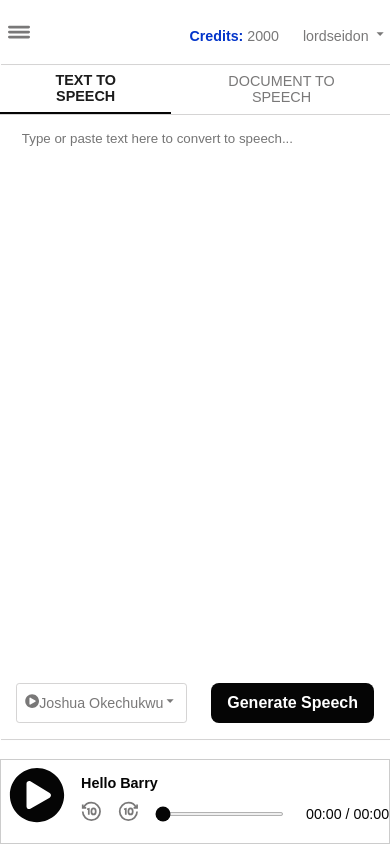
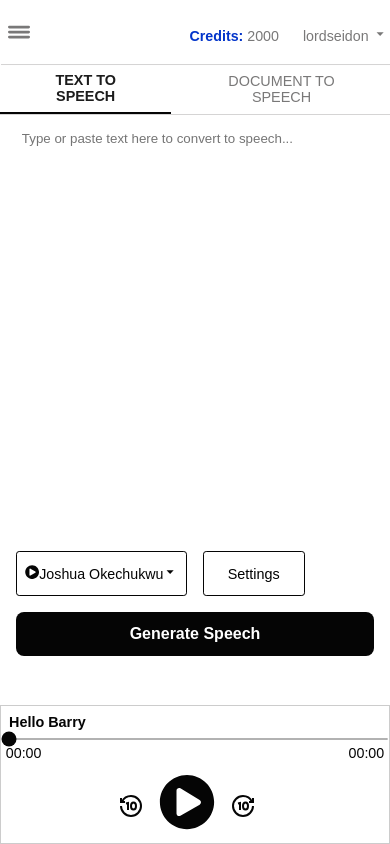
Before and after one commit to Lordsedion/Stellar-Voice, a React (Create React App) app: page / in a window 390 px wide. Built offline with nearby package versions, Linux system fonts and the light colour scheme.

Commit message:
Refurbished the Ui/UX feel, added useContext to lift state up for the audio player

```diff
--- a/package.json
+++ b/package.json
@@ -12,10 +12,12 @@
     "@types/react-dom": "^18.2.25",
     "react-dom": "^18.2.0",
     "react-icons": "^5.0.1",
+    "react-redux": "^9.1.1",
     "react-router": "^6.22.3",
     "react-router-dom": "^6.22.3",
     "react-scripts": "5.0.1",
     "react-typescript": "^1.0.0",
+    "redux": "^5.0.1",
     "typescript": "^4.9.5",
     "web-vitals": "^2.1.4"
   },
--- a/src/components/main/Main.tsx
+++ b/src/components/main/Main.tsx
@@ -3,16 +3,35 @@ import './main.css';
 import { MainView } from "./MainView";
 import { Nav } from "./nav/Nav";
 import MainViewDash from "./mainview_dash/MainViewDash";
+import { useState, useContext, createContext } from "react";
+
+export const GlobalContext = createContext<GlobalType | undefined>(undefined)
+
+export type GlobalType = {
+  currentTime: number
+  duration: number
+  pause: boolean
+
+  setCurrentTime: (value:number)=>void
+  setDuration: (value:number)=>void
+  setPause: (value:boolean)=>void
+}
 
 function Main() {
+  const [currentTime, setCurrentTime] = useState(0)
+  const [duration, setDuration] = useState(0)
+  const [pause, setPause] = useState(false)
   return (
-    <div className="main">
+    <GlobalContext.Provider value={{currentTime, duration, pause, setCurrentTime, setDuration, setPause}}>
+      <div className="main">
       <div className="main-div-holder">
         <MainView/>
         <MainViewDash/>
       </div>
 
     </div>
+    </GlobalContext.Provider>
+
   );
 }
 
--- a/src/components/main/mainview_dash/MainViewDash.tsx
+++ b/src/components/main/mainview_dash/MainViewDash.tsx
@@ -1,5 +1,5 @@
 
-import React, { useEffect } from 'react'
+import React, { useContext, useEffect } from 'react'
 import { useState} from 'react'
 import './mainview_dash.css'
 import MultipleFileUploader from './File';
@@ -7,17 +7,23 @@ import char from '../../../logo.svg'
 import { IoMdArrowDropdown } from "react-icons/io";
 import AudioBar from './audio/Audio';
 import { SlArrowUp } from 'react-icons/sl';
-import { FaPlayCircle, FaPauseCircle } from "react-icons/fa";
+import { FaPlayCircle, FaPauseCircle, FaTimes } from "react-icons/fa";
 import { IoReturnUpForwardOutline } from 'react-icons/io5';
+import { GlobalContext } from '../Main';
 
 
 const MainViewDash = () => {
     const [toggle, setToggle] = useState(1);
     const [content, setContent] = useState("")
     const [voice, setVoice] = useState(false)
-    const [currentTime, setCurrentTime] = useState(0);
-    const [pause, setPause] = useState(false);
     const [toggleSide, setToggleSide] = useState(true)
+
+    const useCont = useContext(GlobalContext)
+    const setPause = useCont!.setPause
+    const pause = useCont!.pause
+    const currentTime = useCont!.currentTime
+
+    const setCurrentTime = useCont!.setCurrentTime
 
     const handlePause = () => {
         setPause(!pause);
@@ -110,16 +116,30 @@ const MainViewDash = () => {
 
                 <div className="u-d-1">
 
-                <p className="img-name"
-                onClick={()=> {setVoice(true)}}
-                ><span onClick={handlePause}>{!pause ? <FaPlayCircle/> : <FaPauseCircle/>}</span> <span>Joshua Okechukwu</span> <span className='d-1arr'><IoMdArrowDropdown/></span></p>
+                <div className="gandalf">
+                    <p className="img-name"
+                        onClick={()=> {setVoice(true)}}
+                    >
+                        <span onClick={handlePause}>{!pause ? <FaPlayCircle/> : <FaPauseCircle/>}</span> <span>Joshua Okechukwu</span> <span className='d-1arr'><IoMdArrowDropdown/></span>
+                    </p>
+                <button className="gen-12" onClick={()=> {
+                    document.querySelector("#side-focus")?.classList.remove("side-focus-destroy")
+                    document.querySelector("#side-focus")?.classList.add("side-focus-11")
+                    document.querySelector("#goku")?.classList.remove("none")
+                }}>Settings</button>
+                </div>
                 <button className="gen-1">Generate Speech</button>
             </div>
             </div>
 
         </div>
 
-        <div className="side-focus">
+        <div className="side-focus" id='side-focus'>
+            <p className='goku' id="goku" onClick={()=> {
+                document.querySelector("#side-focus")?.classList.add("side-focus-destroy")
+                document.querySelector("#goku")?.classList.add("none")
+                // document.querySelector("#side-focus")?.classList.remove("side-focus-11")
+            }}><FaTimes/></p>
             <div className="nav-tabs-side">
                 <p className={`${toggleSide ? 'nav-1-1p': ''}`} onClick={()=> {setToggleSide(true)}}>Settings</p>
                 <p className={`${!toggleSide ? 'nav-1-1p': ''}`} onClick={()=> {setToggleSide(false)}}>History</p>
--- a/src/components/main/mainview_dash/audio/Audio.tsx
+++ b/src/components/main/mainview_dash/audio/Audio.tsx
@@ -1,17 +1,22 @@
-import React, { useEffect, useState } from 'react';
+import React, { useContext, useEffect, useState } from 'react';
 import './audio.css';
 import default_audio from "../../../../assets/audio/audio.mp3";
 import { FaPlayCircle, FaPauseCircle } from "react-icons/fa";
 import { GrBackTen, GrForwardTen } from "react-icons/gr";
 import { HiDownload } from "react-icons/hi";
 import { SlArrowDown } from "react-icons/sl";
+import { GlobalContext } from '../../Main';
 
 let p = 0;
 
 const AudioBar = () => {
-  const [currentTime, setCurrentTime] = useState(0);
-  const [duration, setDuration] = useState(0);
-  const [pause, setPause] = useState(false);
+  const useCont = useContext(GlobalContext)
+  const currentTime = useCont!.currentTime
+  const duration = useCont!.duration
+  const pause = useCont!.pause
+  const setCurrentTime = useCont!.setCurrentTime
+  const setDuration = useCont!.setDuration
+  const setPause = useCont!.setPause
 
   useEffect(() => {
     const audioElement = document.getElementById("audio-001") as HTMLAudioElement;
@@ -31,16 +36,6 @@ const AudioBar = () => {
     const audioElement = document.getElementById("audio-001") as HTMLAudioElement;
     if (audioElement) {
       setCurrentTime(audioElement.currentTime);
-      if (audioElement.currentTime != currentTime) {
-        p += 1
-        if (p>3) {
-          setPause(true)
-          p =0
-        }
-      }
-      else {
-        setPause(false)
-      }
     }
   };
 
@@ -99,7 +94,9 @@ const AudioBar = () => {
       <audio src={default_audio} controls={true} autoPlay={false} id='audio-001'></audio>
       <div className="main-audio-con">
         <div className="play-icon" onClick={handlePause}>
+          <small onClick={handleBackward}><GrBackTen /></small>
           {pause ? <span><FaPauseCircle /></span> : <span><FaPlayCircle /></span>}
+          <small onClick={handleForward}><GrForwardTen /></small>
         </div>
         <div className="main-length">
           <div className="main-aud-title">Hello Barry</div>
@@ -109,7 +106,7 @@ const AudioBar = () => {
               <span onClick={handleForward}><GrForwardTen /></span>
             </div>
             <input type="range" id="audio-range" max={duration} className='range-audio' value={currentTime} onChange={handleChange} />
-            <div className="rem-time">{formatTime(currentTime)} / {formatTime(duration)}</div>
+            <div className="rem-time"><span>{formatTime(currentTime)} </span> <small>/</small>  <span>{formatTime(duration)}</span></div>
             <div className="utility-buttons-1">
               <a href={default_audio} download ><HiDownload /></a>
               <span onClick={()=> {
--- a/src/components/main/mainview_dash/audio/audio.css
+++ b/src/components/main/mainview_dash/audio/audio.css
@@ -135,7 +135,9 @@
     cursor: pointer;
     font-weight: 700;
 }
-
+.play-icon small {
+    display: none;
+}
 @keyframes anime {
     from {
         bottom: 0%;
@@ -158,3 +160,56 @@
         padding: 0.4rem 0.5rem;
     }
 }
+@media screen and (max-width:1024px) {
+    .audio-bel-1 {
+        padding: 0;
+        max-height: 18%;
+    }
+    .main-audio-con {
+        flex-direction: column-reverse;
+    }
+    .main-length {
+        flex-direction: column;
+    }
+    .main-aud-title {
+        padding: 0rem 0.5rem;
+    }
+    .rem-time {
+        display: flex;
+        justify-content: space-between;
+        width: 100%;
+        padding: 0.3rem;
+    }
+    .rem-time small {
+        display: none;
+    }
+    .utility-buttons-1 {display: none;}
+    .for-back-1 {
+        display: none;
+    }
+    .audio-more-1 {
+        flex-direction: column;
+    }
+    .range-audio {
+        width: 100%;
+        margin: 0 0.2rem;
+        height: 0.15rem;
+    }
+    .range-audio::-moz-range-track {
+        height: 0.15rem;
+    }
+    .play-icon {
+        display: flex;
+        align-items: center;
+        gap: 1rem;
+    }
+    .play-icon small {
+        display: inline-block;
+        font-size: 1.5rem;
+        color: var(--color-tr-bg);
+    }
+    .main-view-dashboard {
+        height: 72%;
+        overflow: auto;
+    }
+}
--- a/src/components/main/mainview_dash/mainview_dash.css
+++ b/src/components/main/mainview_dash/mainview_dash.css
@@ -415,9 +415,57 @@
     height: 100%;
 }
 
+@keyframes animateSettings {
+    from {
+        left: 100%;
+        opacity: 0
+    }
+    to {
+        left: 0%;
+        opacity: 1;
+    }
+}
+@keyframes animateSettings-1 {
+    0% {
+        left: 0%;
+        opacity: 1
+    }
+    90% {
+        left: 100%;
+        opacity: 0;
+    }
+    95% {
+        display: none;
+    }
+}
+.gandalf button {
+    display: none;
+}
+.goku {display: none;}
+
 @media screen and (max-width:1100px) {
     .side-focus {
         display: none;
+       position : fixed;
+        left: 0;
+        top: 0;
+        background-color: var(--color-bg);
+        width: 100%;
+    }
+    .side-focus-11 {
+        background-color: var(--color-bg);
+        width: 100%;
+        position : fixed;
+        display: block;
+        top: 0;
+        animation: animateSettings;
+        animation-duration: 0.7s;
+    }
+    .side-focus-destroy {
+        animation: animateSettings-1;
+        animation-duration: 1s;
+        left: 100%;
+        /* display: none; */
     }
     .main-focus {
         width: 100%;
@@ -428,4 +476,47 @@
     .main-view-dashboard {
         height: 80%;
     }
+    .gandalf {
+        display: flex;
+        flex-direction: row;
+        gap: 1rem;
+    }
+    .gandalf button {
+        padding: 0.8rem 1.5rem;
+        display: block;
+        background: var(--color-bg);
+        font-size: 0.9rem;
+        border: 1px solid var(--color-tr-bg);
+        cursor: pointer;
+    }
+    .goku {
+        display: block;
+        position: fixed;
+        top: 0%;
+        padding: 0.5rem 0;
+        color: var(--color-tr-bg);
+        right: 5%;
+        font-size: 1.2rem;
+    }
+    .goku:hover {
+        color: red;
+        cursor: pointer;
+    }
+    .u-d-1 {
+        flex-direction: column;
+    }
 }
+
+@media screen and (max-width: 500px) {
+    .u-d-1 {
+        gap: 1rem;
+    }
+    .gen-1 {
+        padding: 0.8rem 1rem;
+    }
+    .img-name {
+        padding: 0.8rem 0.5rem;
+        border: 1px solid var(--color-tr-bg);
+        color: var(--color-tr-bg);
+    }
+}
--- a/src/components/main/nav/Nav.tsx
+++ b/src/components/main/nav/Nav.tsx
@@ -6,7 +6,6 @@ import { RiAiGenerate } from "react-icons/ri";
 import { IoMdSettings } from "react-icons/io";
 import { GrContact } from "react-icons/gr";
 import { BsQuestionSquareFill } from "react-icons/bs";
-
 import logo from "../../../logo.svg"
 
 export const Nav = () => {
```
Also changed, not shown: 1 other file (tests, documents, lock files or other folders).
